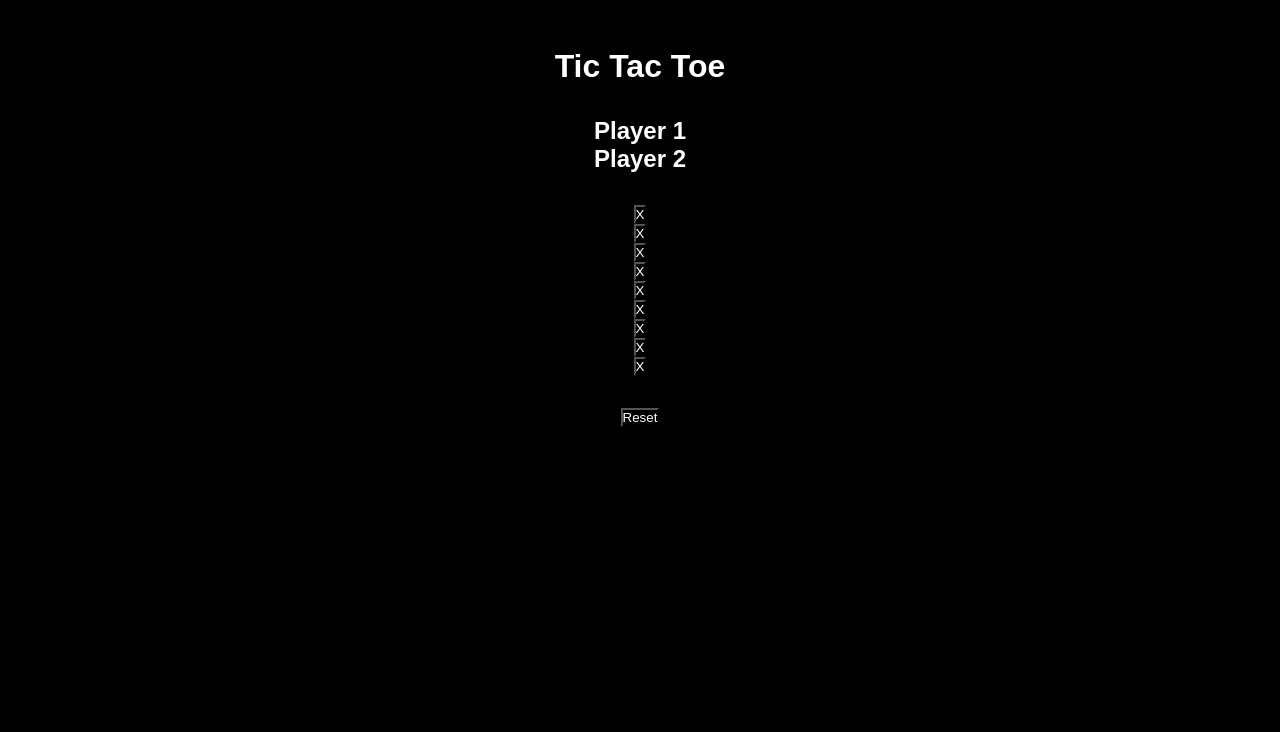
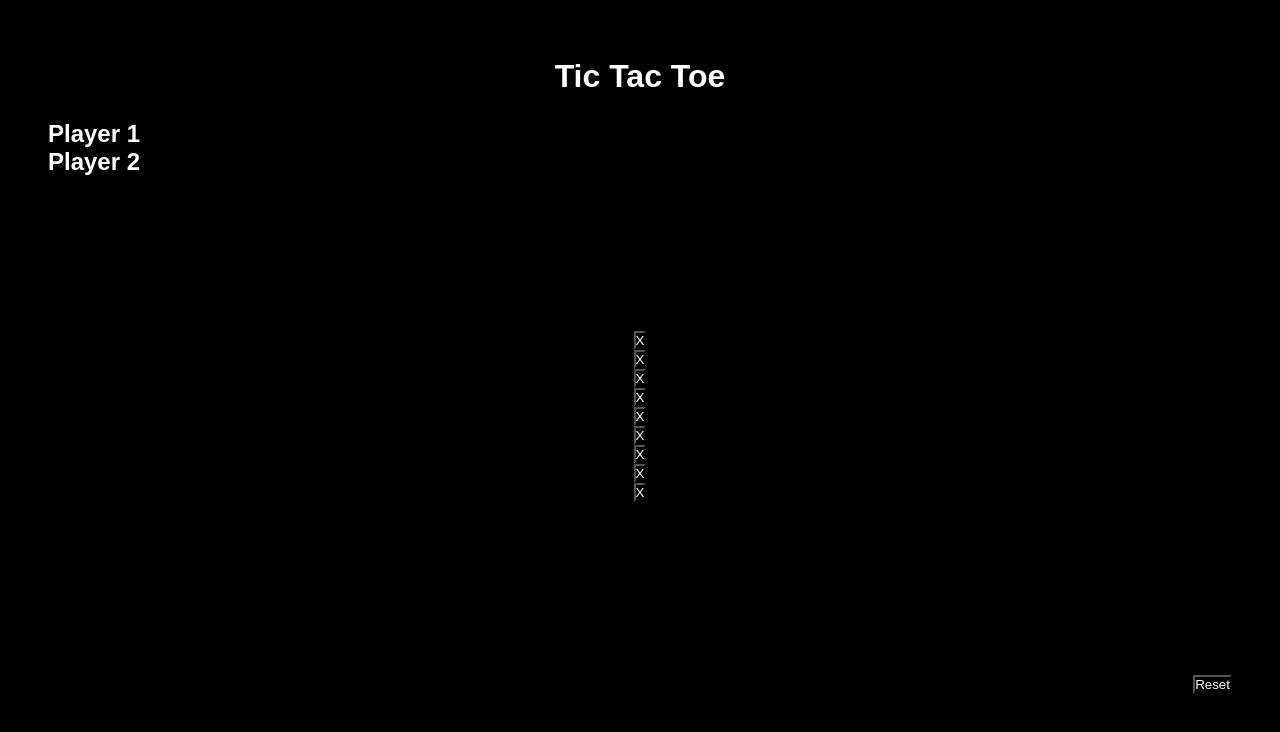
Before and after one commit to blackshadow223/odin-tic-tac-toe, a plain HTML site: page index.html in a window 1280 px wide. Drawn offline with Linux system fonts and the light colour scheme.

Commit message:
Use CSS Grid instead of FlexBox for the container

```diff
--- a/css/style.css
+++ b/css/style.css
@@ -24,9 +24,18 @@ button {
 }
 
 .container {
-    display: flex;
-    flex-direction: column;
+    display: grid;
+    grid-template-rows: 1fr 1fr 8fr 1fr;
     align-items: center;
-    gap: 32px;
+    gap: 16px;
     padding: 32px;
 }
+
+.container > h1,
+.container > .game {
+    justify-self: center;
+}
+
+.container > #reset {
+    justify-self: end;
+}
```
